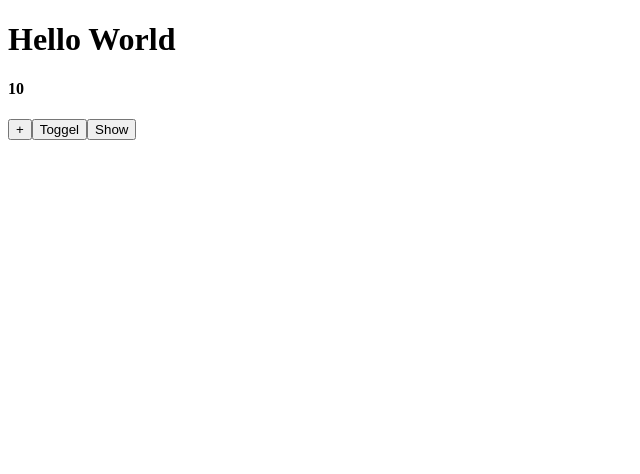
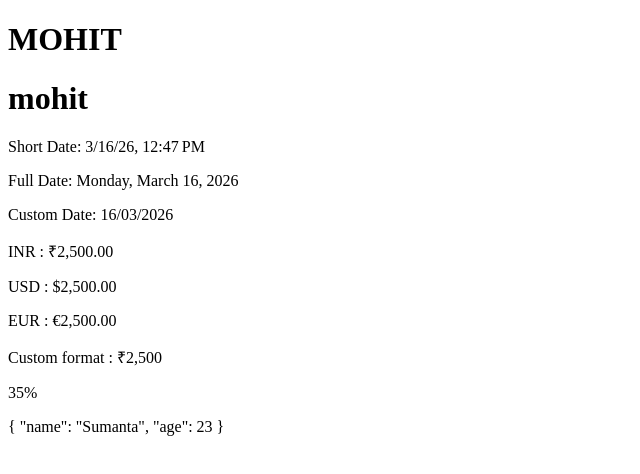
Before and after one commit to sumantahitk/Angular21, an Angular app: page / in a window 1280 px wide. Shown: the top 474 px of the page, without its empty margins (0-640 px from the left). Built offline with nearby package versions, Linux system fonts and the light colour scheme.

Commit message:
basic pipe

```diff
--- a/src/app/app.html
+++ b/src/app/app.html
@@ -1,13 +1,22 @@
-<h1>Hello World</h1>
 
-<h4>{{count()}}</h4>
+<h1>{{lname | uppercase}}</h1>
 
-<button (click)="increment()">+</button>
+<h1>{{uname | lowercase}}</h1>
 
-<button (click)="toggle()">Toggel</button>
+<p>Short Date: {{today |date:'short' }}</p>
 
-<button (click)="show()">Show</button>
+<p>Full Date: {{today |date:'fullDate' }}</p>
 
-@if(message()){
-    <p>{{message()}}</p>
-}
+<p>Custom Date: {{today |date:'dd/MM/yyyy' }}</p>
+
+<p>INR : {{amount | currency: 'INR'}}</p>
+
+<p>USD : {{amount | currency: 'USD'}}</p>
+
+<p>EUR : {{amount | currency: 'EUR'}}</p>
+
+<p>Custom format : {{amount | currency: 'INR' : 'symbol' : '1.0-0' }}</p>
+
+<p>{{per |percent}}</p>
+
+<p>{{user|json}}</p>
--- a/src/app/app.ts
+++ b/src/app/app.ts
@@ -1,3 +1,4 @@
+import { CommonModule } from '@angular/common';
 import { Component, computed, effect, signal } from '@angular/core';
 import { RouterOutlet } from '@angular/router';
 
@@ -8,55 +9,24 @@ interface User{
 
 @Component({
   selector: 'app-root',
-  imports:[],
+  imports:[CommonModule],
   templateUrl: './app.html',
   styleUrls: ['./app.css']
 })
 export class App {
- count= signal<number>(10);//signal created
 
-//  constructor(){
-//   effect(()=>{
-//     console.log("count value: ",this.count());
-//   })
-//  }
+  lname="mohit";
+  uname="Mohit"
 
- increment(){
-  this.count.set(this.count()+1);
- }
+  today=new Date()
 
- isDrakMode=signal(false);
+  amount=2500
 
-//  constructor(){
-// effect(()=>{
-//     if(this.isDrakMode()){
-//       document.body.style.backgroundColor='black';
-//       document.body.style.color='white'
-//     }else{
-//        document.body.style.backgroundColor='white';
-//       document.body.style.color='black'
-//     }
-// })
-//  }
+  per =0.35
 
- toggle(){
-  this.isDrakMode.update(mode=>!mode);
- }
-
- message=signal("")
- constructor(){
-  effect(()=>{
-    if(this.message()){
-    setTimeout(()=>{
-      this.message.set("");
-
-    },2000);
+  user={
+    name:'Sumanta',
+    age:23
   }
-  });
- }
-
- show(){
-  this.message.set("hello this is temporary message")
- }
 
 }
```
